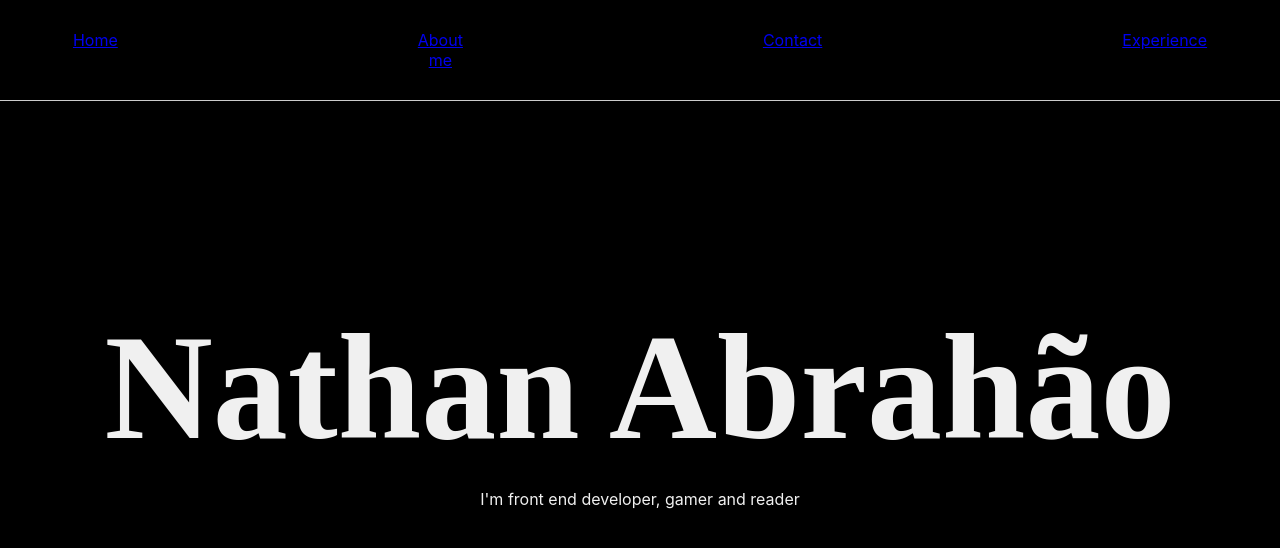
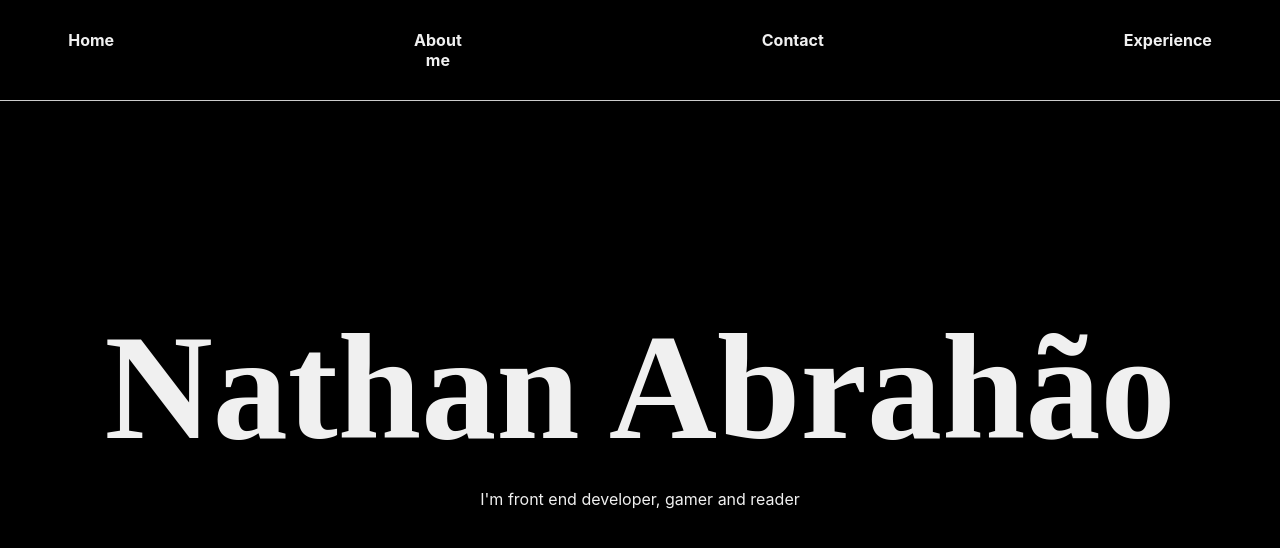
Before and after one commit to Nathanabrahao/Portifolio, a React (Create React App) app: page / in a window 1280 px wide. Shown: the top 548 px of the page. Built offline with nearby package versions, Linux system fonts and the light colour scheme.

Commit message:
Second commit

```diff
--- a/src/App.css
+++ b/src/App.css
@@ -41,6 +41,13 @@ body {
   border-radius: 10px;
 }
 
+nav a{
+  text-decoration: none;
+  color: #F0F0F0;
+  font-weight: bold;
+}
+
+
 
 @keyframes App-logo-spin {
   from {
--- /dev/null
+++ b/src/Pages/AboutMe/AboutMe.tsx
@@ -0,0 +1,11 @@
+import React from 'react'
+
+interface Props {}
+
+const AboutMe = (props: Props) => {
+    return(
+        <div>AboutMe</div>
+    )
+}
+
+export default AboutMe;
--- /dev/null
+++ b/src/Pages/Contact/Contact.tsx
@@ -0,0 +1,11 @@
+import React from 'react'
+
+interface Props {}
+
+const Contact = (props: Props) => {
+    return(
+        <div>Contact</div>
+    )
+}
+
+export default Contact;
--- /dev/null
+++ b/src/Pages/HomePage/HomePage.tsx
@@ -0,0 +1,18 @@
+import React from 'react'
+
+interface Props {}
+
+const HomePage = (props: Props) => {
+    return(
+        <body className='App-body'>
+        <h1 className='Main-name'>
+          Nathan Abrahão
+        </h1>
+        <p>
+          I'm front end developer, gamer and reader
+        </p>
+      </body>
+    )
+}
+
+export default HomePage;
--- /dev/null
+++ b/src/Routes/Routes.tsx
@@ -0,0 +1,17 @@
+import { createBrowserRouter } from "react-router-dom";
+import App from "../App";
+import HomePage from "../Pages/HomePage/HomePage";
+import AboutMe from "../Pages/AboutMe/AboutMe";
+import Contact from "../Pages/Contact/Contact";
+
+export const router = createBrowserRouter([
+    {
+        path: "/",
+        element: <App />,
+        children: [
+            {path: "", element: <HomePage />},
+            {path: "aboutMe", element: <AboutMe />},
+            {path: "Contact", element: <Contact />}
+        ]
+    }
+])
--- a/src/index.tsx
+++ b/src/index.tsx
@@ -3,16 +3,19 @@ import ReactDOM from 'react-dom/client';
 import './index.css';
 import App from './App';
 import reportWebVitals from './reportWebVitals';
+import { RouterProvider } from 'react-router-dom';
+import { router } from './Routes/Routes';
 
 const root = ReactDOM.createRoot(
   document.getElementById('root') as HTMLElement
 );
 root.render(
   <React.StrictMode>
-    <App />
+    <RouterProvider router={router} />
   </React.StrictMode>
 );
 
+//    <App />
 // If you want to start measuring performance in your app, pass a function
 // to log results (for example: reportWebVitals(console.log))
 // or send to an analytics endpoint. Learn more: https://bit.ly/CRA-vitals
```
Also changed, not shown: package.json (+6 -2 lines), src/Pages/AboutMe/AbourtMe.css (added), src/Pages/Contact/Contact.css (added), src/Pages/HomePage/HomePage.css (added), 1 other file (tests, documents, lock files or other folders).
